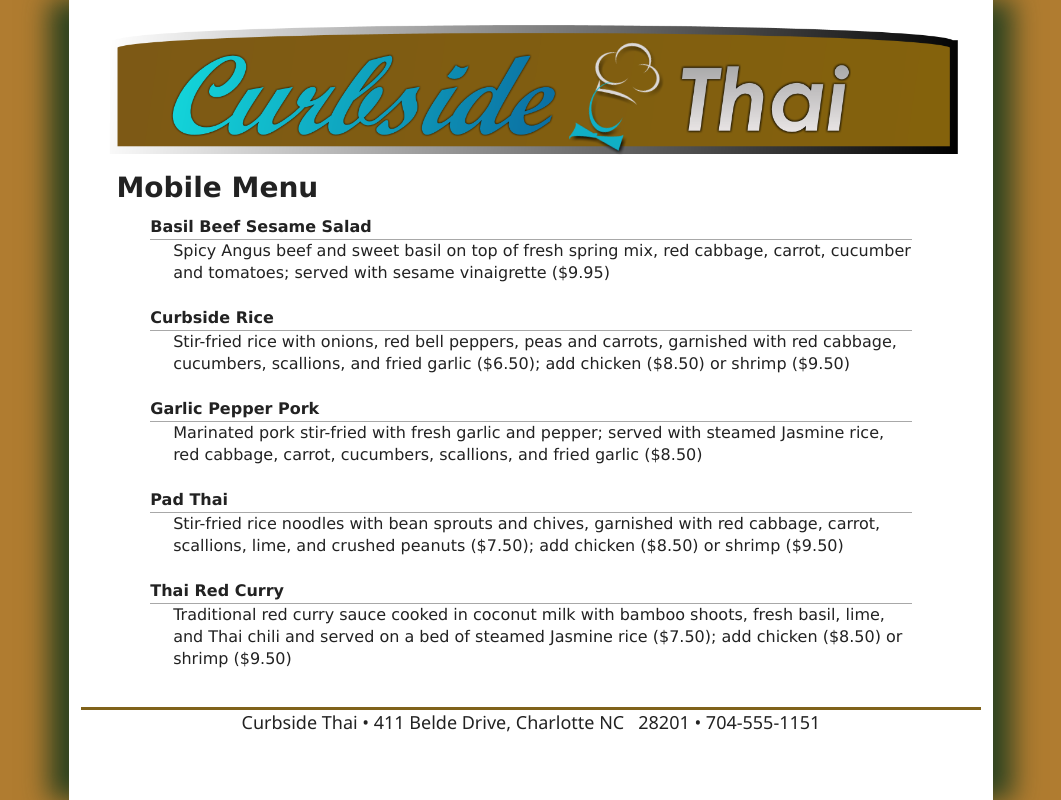
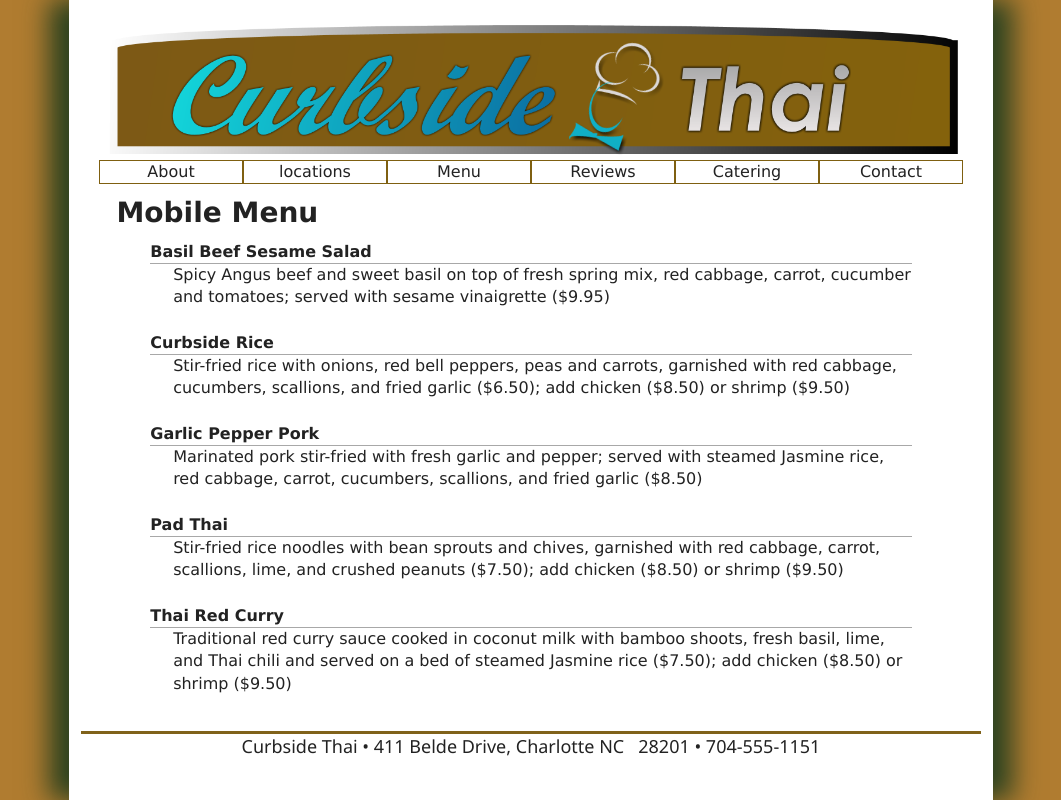
Before and after one commit to Anjaliaggarwal01/tutorial, a plain HTML site: page ct_menu.html in a window 1280 px wide. Shown: the whole page, without its empty margins (109-1170 px from the left). Drawn offline with Linux system fonts and the light colour scheme.

Commit message:
Seventh commit

```diff
--- a/ct_menu.html
+++ b/ct_menu.html
@@ -22,6 +22,17 @@
 <body>
   <header class="logo">
      <img src="ct_logo2.png" alt="Curbside Thai" />
+
+     <nav>
+      <ul>
+          <li><a href="ct_about.html">About</a></li>
+          <li><a href="ct_locations.html">locations</a></li>
+          <li><a href="ct_menu.html">Menu</a></li>
+          <li><a href="ct_reviews.html">Reviews</a></li>
+          <li><a href="ct_catering.html">Catering</a></li>
+          <li><a href="ct_contact.html">Contact</a></li>
+      </ul>
+  </nav>
   </header>
   <article>
      <h1>Mobile Menu</h1>
```
Also changed, not shown: ct_about.html (+11 -1 lines), ct_catering.html (+11 -0 lines), ct_contact.html (added, +58 -0 lines), ct_contact_txt.html (deleted, +0 -35 lines), ct_locations.html (renamed from ct_locations_txt.html, +11 -0 lines), ct_reviews.html (renamed from ct_reviews_txt.html, +11 -0 lines).
